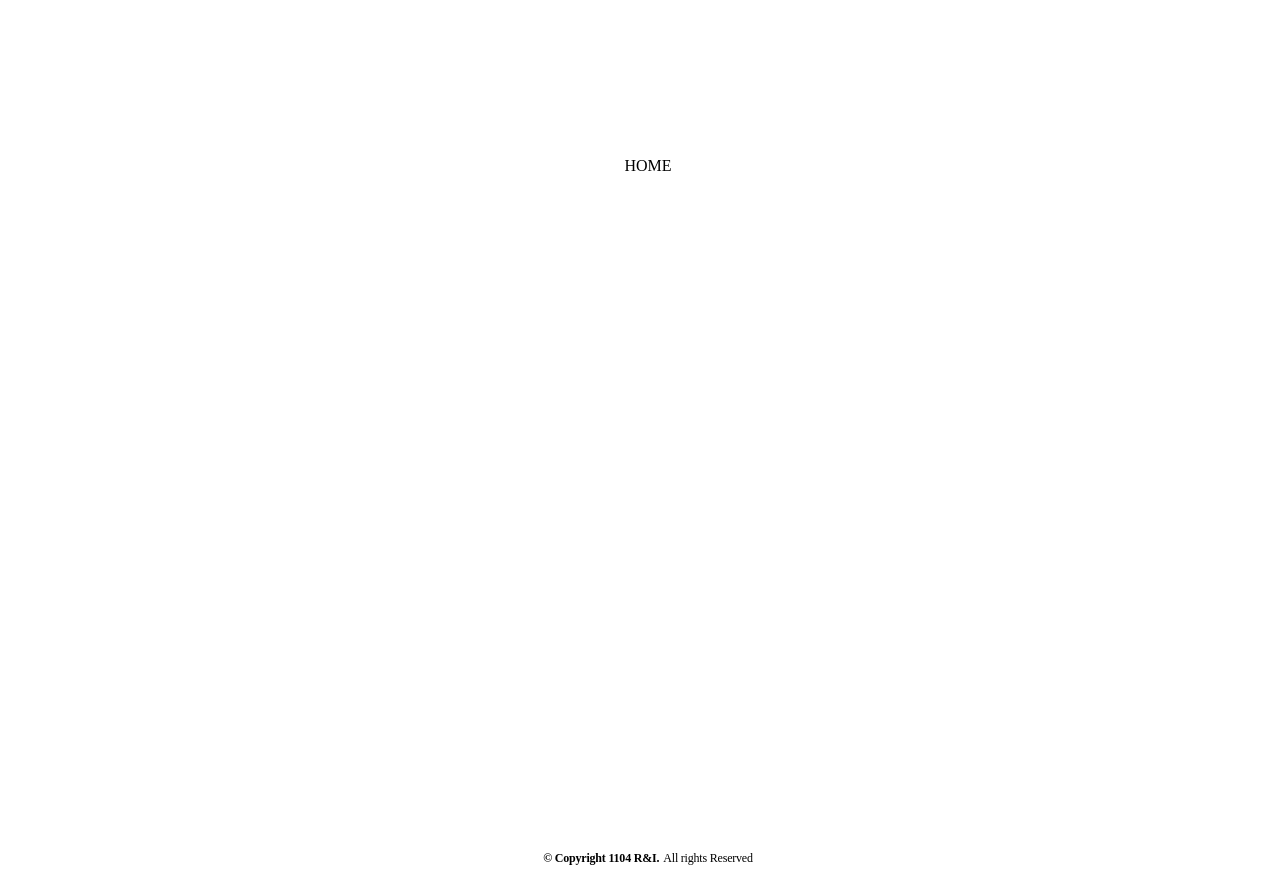
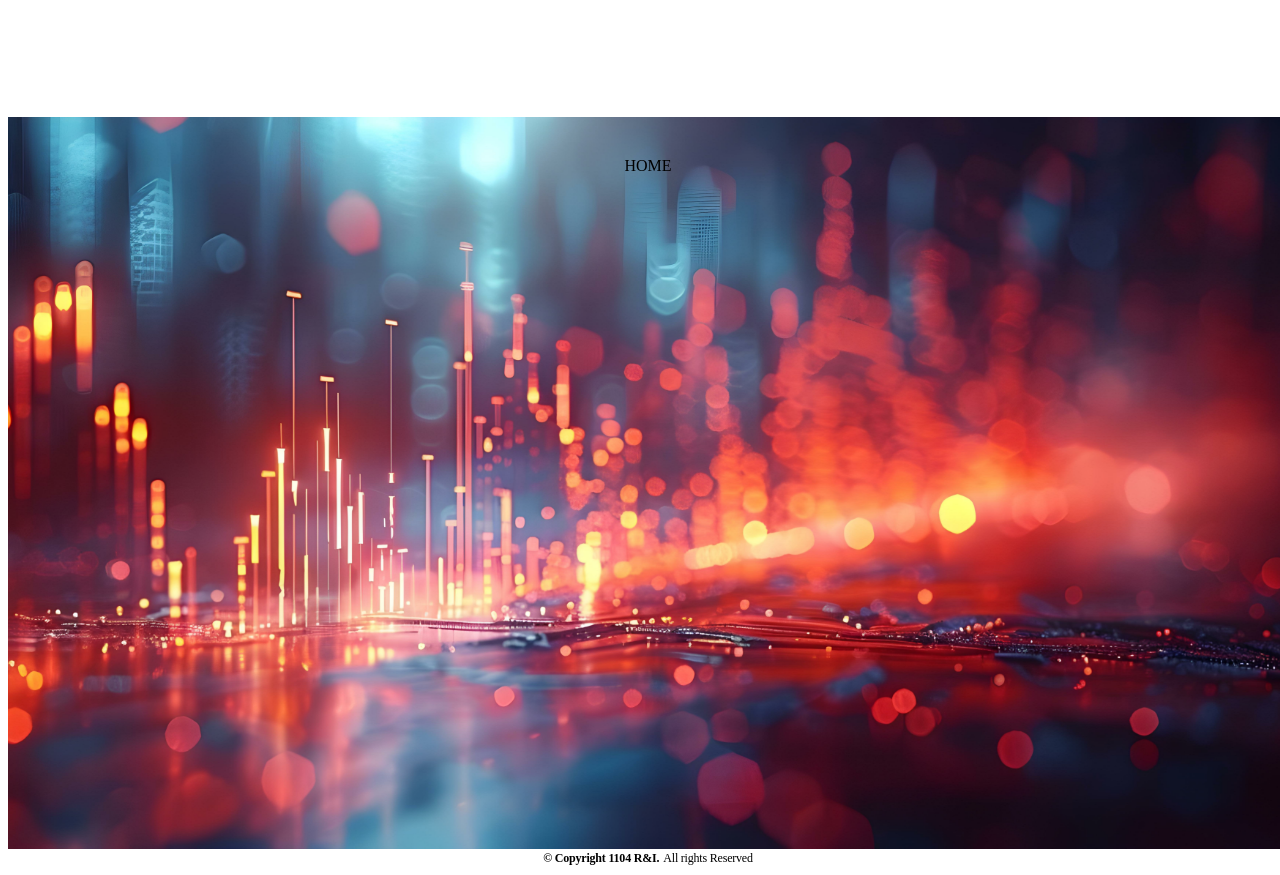
Before and after one commit to 5010-dev/1104-web, a React (Create React App) app: page / in a window 1280 px wide. Built offline with nearby package versions, Linux system fonts and the light colour scheme; a web font is replaced by a local one.

Commit message:
Background image added to Home component

```diff
--- a/src/pages/feature/home/home.page.tsx
+++ b/src/pages/feature/home/home.page.tsx
@@ -1,8 +1,15 @@
+import { useDeviceTypeStore } from '../../../store/deviceTypeStore'
+
+import backgroundImage from '../../../assets/img/home-about-img.jpeg'
+
 import { HomeContainer } from './home.styles'
-import { useDeviceTypeStore } from '../../../store/deviceTypeStore'
 
 export default function Home() {
 	const deviceType = useDeviceTypeStore((state) => state.deviceType)
 
-	return <HomeContainer $deviceType={deviceType}>HOME</HomeContainer>
+	return (
+		<HomeContainer $deviceType={deviceType} $imageUrl={backgroundImage}>
+			HOME
+		</HomeContainer>
+	)
 }
--- a/src/pages/feature/home/home.styles.ts
+++ b/src/pages/feature/home/home.styles.ts
@@ -1,4 +1,16 @@
 import styled from 'styled-components'
 import PageLayoutContainer from '../../global/page-layout/page-layout.styles'
 
-export const HomeContainer = styled(PageLayoutContainer)``
+type HomeContainerProps = {
+	$imageUrl: string
+}
+
+export const HomeContainer = styled(PageLayoutContainer)<HomeContainerProps>`
+	height: ${({ theme }) => theme.layout.component.height};
+	min-height: ${({ theme }) => theme.layout.component.minHeight};
+
+	background-image: url(${(props) => props.$imageUrl});
+	background-size: cover;
+	background-position: center;
+	background-repeat: no-repeat;
+`
--- a/src/styles/design-system.ts
+++ b/src/styles/design-system.ts
@@ -125,6 +125,8 @@ export const DesignSystem: DefaultTheme = {
 			width: designTokens.layout.dimension.horizontal.full,
 			maxWidth: designTokens.layout.dimension.horizontal.maxFull,
 			minWidth: designTokens.layout.dimension.horizontal.minFull,
+			height: designTokens.layout.dimension.vertical.full,
+			minHeight: designTokens.layout.dimension.vertical.fit,
 			padding: {
 				desktop: designTokens.layout.spacing.xxxlg,
 				tablet: designTokens.layout.spacing.xxlg,
```
Also changed, not shown: src/assets/img/home-about-img.jpeg (added).
